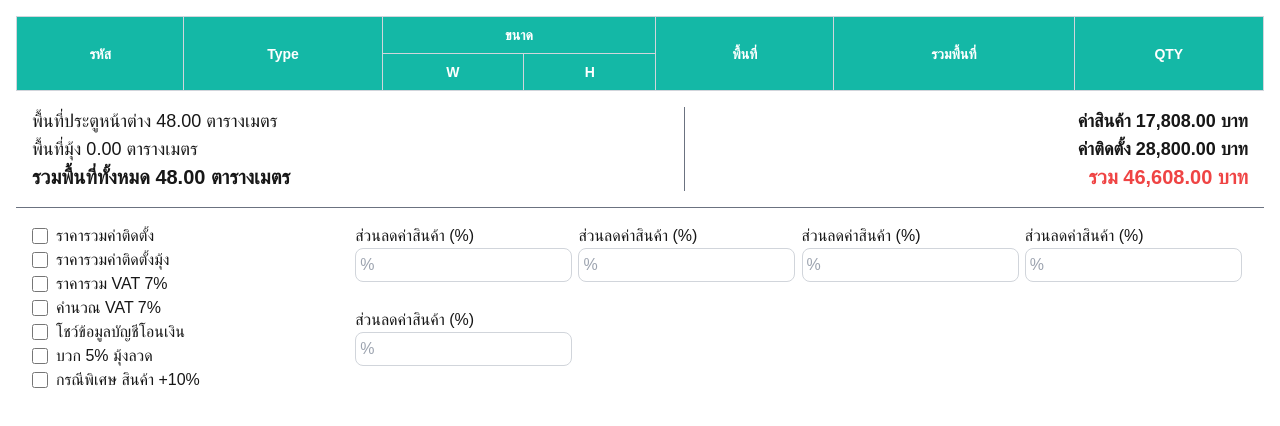
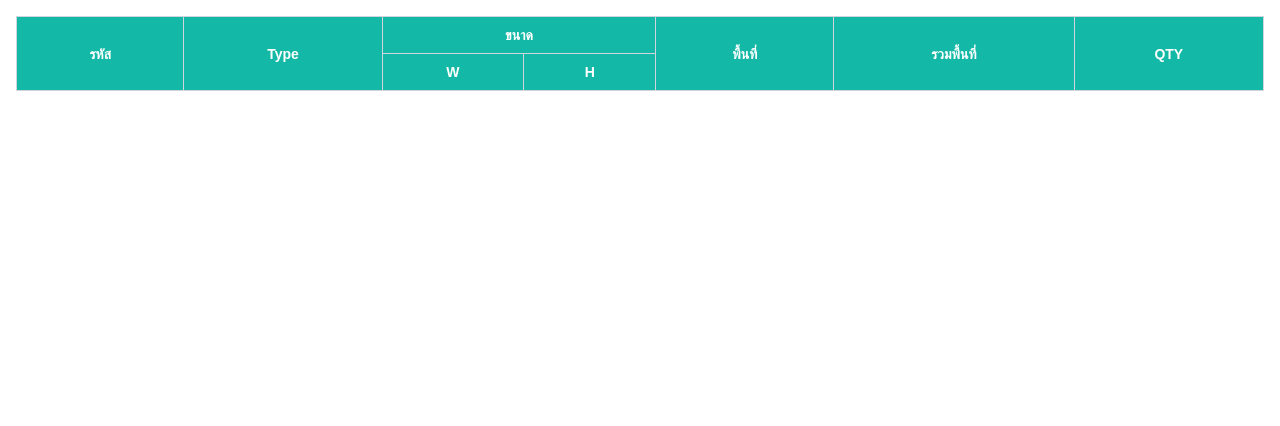
Before and after one commit to VolleyV/Wire-Screen-Quotation, a Next.js app: page /Calc in a window 1280 px wide. Shown: the top 426 px of the page. Built offline with nearby package versions, Linux system fonts and the light colour scheme.

Commit message:
new deploy and merge

```diff
--- a/src/app/Calc/page.tsx
+++ b/src/app/Calc/page.tsx
@@ -2,11 +2,10 @@
 import React from "react";
 import { useEffect, useState } from "react";
 
-const page = () => {
+const Page = () => {  // Change 'page' to 'Page'
   const [slidingWindowData, setSlidingWindowData] = useState([]);
 
   useEffect(() => {
-    // ดึงข้อมูลจาก sessionStorage
     const storedData = sessionStorage.getItem("slidingWindowData");
     if (storedData) {
       setSlidingWindowData(JSON.parse(storedData));
@@ -66,107 +65,8 @@ const page = () => {
           ))}
         </tbody>
       </table>
-
-      <div className="flex justify-between mt-4 px-4 text-lg">
-        <div className="text-left">
-          <p>พื้นที่ประตูหน้าต่าง 48.00 ตารางเมตร</p>
-          <p>พื้นที่มุ้ง 0.00 ตารางเมตร</p>
-          <p className="font-bold text-xl">รวมพื้นที่ทั้งหมด 48.00 ตารางเมตร</p>
-        </div>
-        <div className="border-l border-gray-500"></div>
-        <div className="text-right font-bold ">
-          <p>ค่าสินค้า 17,808.00 บาท</p>
-          <p>ค่าติดตั้ง 28,800.00 บาท</p>
-          <p className="text-xl text-red-500">รวม 46,608.00 บาท</p>
-        </div>
-      </div>
-      <div className="border-t border-gray-500 mt-4"></div>
-      <div className="flex mt-4 px-4">
-        <div className="w-2/5">
-          <div className="flex items-center">
-            <input type="checkbox" id="checkbox1" className="w-4 h-4" />
-            <label htmlFor="checkbox1" className="ml-2">
-              ราคารวมค่าติดตั้ง
-            </label>
-          </div>
-          <div className="flex items-center">
-            <input type="checkbox" id="checkbox2" className="w-4 h-4" />
-            <label htmlFor="checkbox2" className="ml-2">
-              ราคารวมค่าติดตั้งมุ้ง
-            </label>
-          </div>
-          <div className="flex items-center">
-            <input type="checkbox" id="checkbox3" className="w-4 h-4" />
-            <label htmlFor="checkbox3" className="ml-2">
-              ราคารวม VAT 7%
-            </label>
-          </div>
-          <div className="flex items-center">
-            <input type="checkbox" id="checkbox4" className="w-4 h-4" />
-            <label htmlFor="checkbox4" className="ml-2">
-              คำนวณ VAT 7%
-            </label>
-          </div>
-          <div className="flex items-center">
-            <input type="checkbox" id="checkbox5" className="w-4 h-4" />
-            <label htmlFor="checkbox5" className="ml-2">
-              โชว์ข้อมูลบัญชีโอนเงิน
-            </label>
-          </div>
-          <div className="flex items-center">
-            <input type="checkbox" id="checkbox6" className="w-4 h-4" />
-            <label htmlFor="checkbox6" className="ml-2">
-              บวก 5% มุ้งลวด
-            </label>
-          </div>
-          <div className="flex items-center">
-            <input type="checkbox" id="checkbox7" className="w-4 h-4" />
-            <label htmlFor="checkbox1" className="ml-2">
-              กรณีพิเศษ สินค้า +10%
-            </label>
-          </div>
-        </div>
-
-        <div className="grid grid-cols-4">
-          <div>
-            <label>ส่วนลดค่าสินค้า (%)</label>
-            <input
-              className="border border-gray-300 text-gray-900 rounded-lg p-1"
-              placeholder="%"
-            />
-          </div>
-          <div>
-            <label>ส่วนลดค่าสินค้า (%)</label>
-            <input
-              className="border border-gray-300 text-gray-900 rounded-lg p-1"
-              placeholder="%"
-            />
-          </div>
-          <div>
-            <label>ส่วนลดค่าสินค้า (%)</label>
-            <input
-              className="border border-gray-300 text-gray-900 rounded-lg p-1"
-              placeholder="%"
-            />
-          </div>
-          <div>
-            <label>ส่วนลดค่าสินค้า (%)</label>
-            <input
-              className="border border-gray-300 text-gray-900 rounded-lg p-1"
-              placeholder="%"
-            />
-          </div>
-          <div>
-            <label>ส่วนลดค่าสินค้า (%)</label>
-            <input
-              className="border border-gray-300 text-gray-900 rounded-lg p-1"
-              placeholder="%"
-            />
-          </div>
-        </div>
-      </div>
     </div>
   );
 };
 
-export default page;
+export default Page;  // Change 'page' to 'Page'
```
